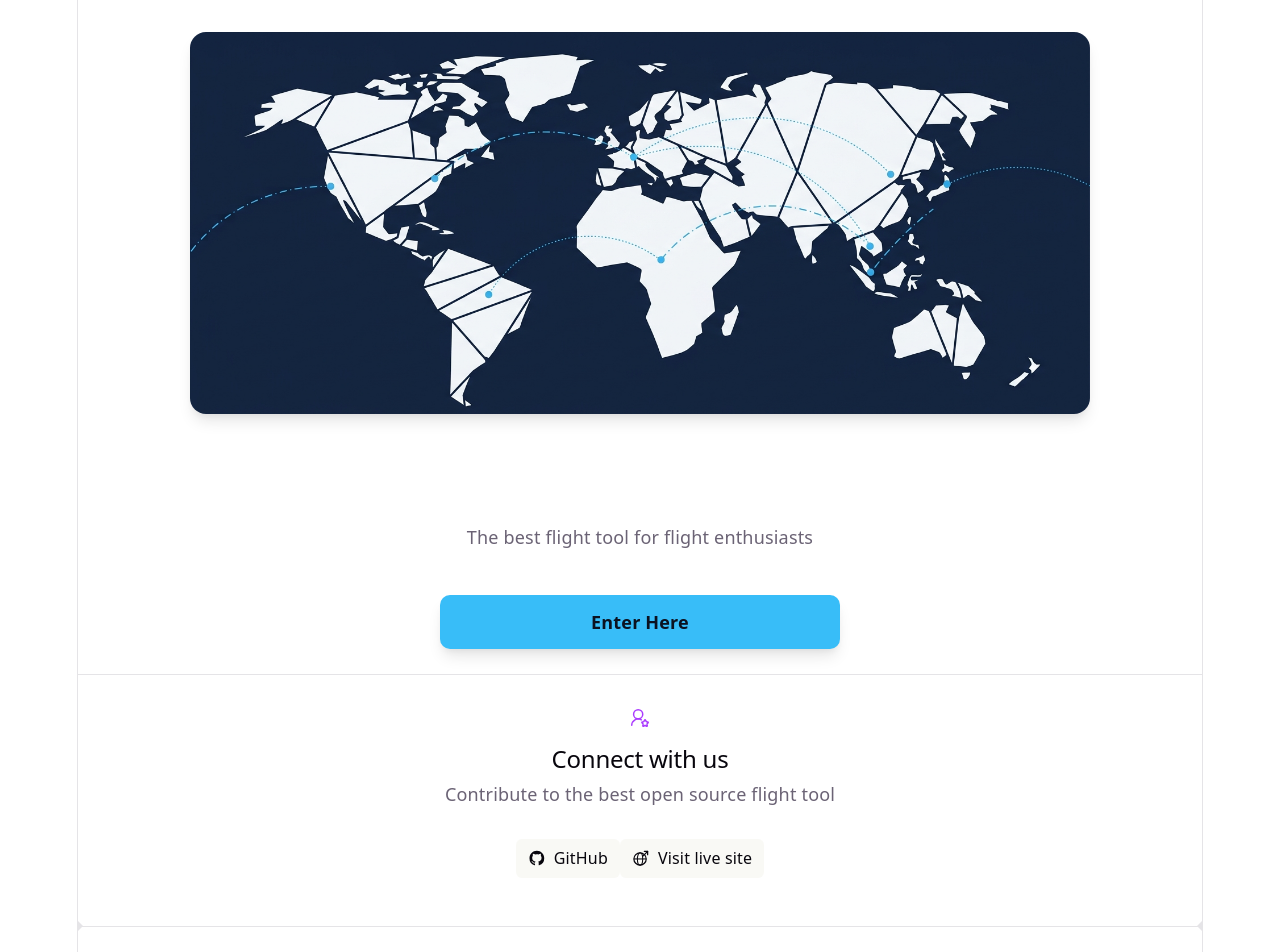
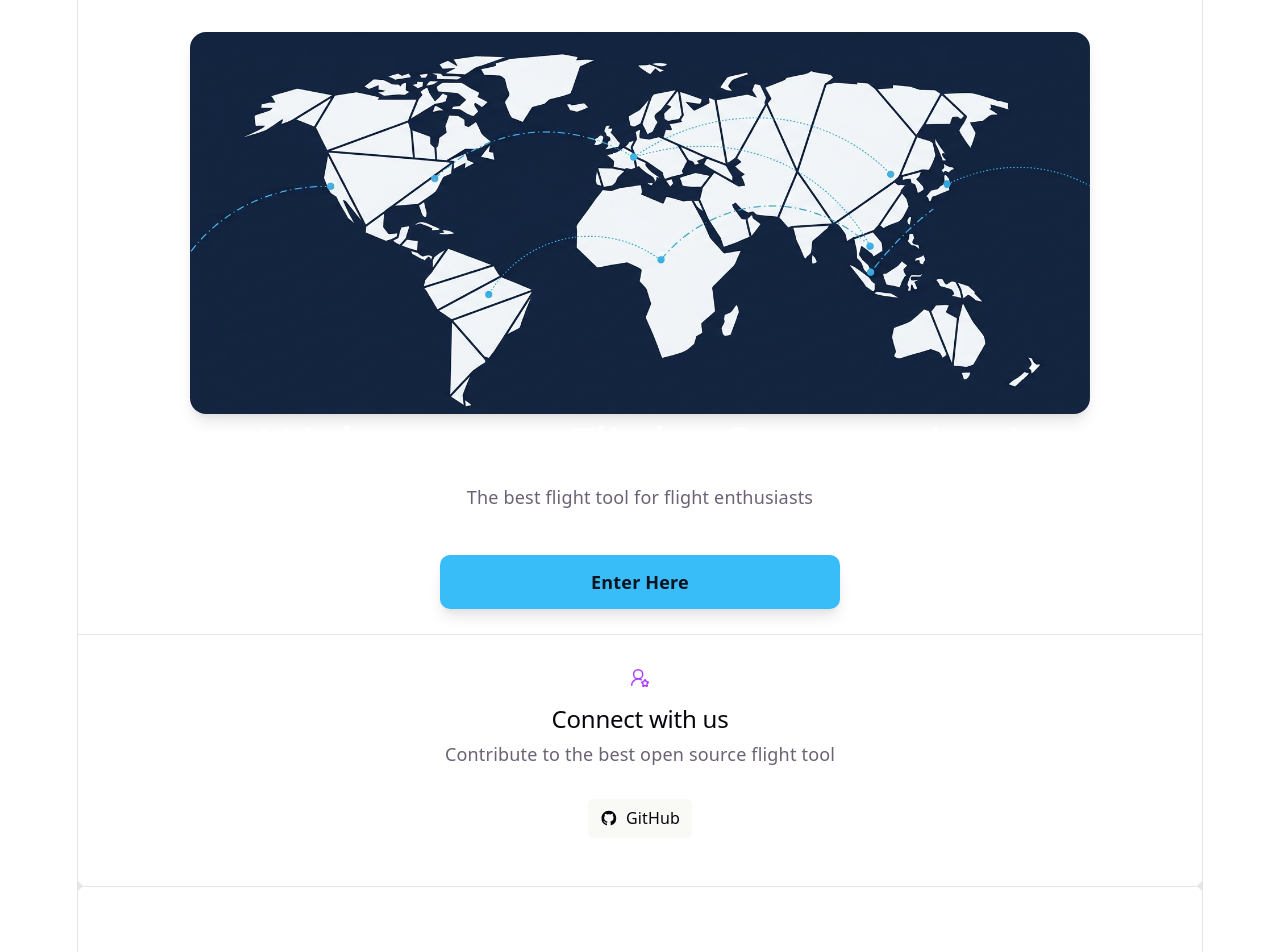
Before and after one commit to miguelroddev/flight_companion, a React (Vite) app: page / in a window 1280 px wide. Shown: the top 952 px of the page. Built offline with nearby package versions, Linux system fonts and the light colour scheme.

Commit message:
Fixed minor UI issues

```diff
--- a/src/pages/HomePage.css
+++ b/src/pages/HomePage.css
@@ -19,13 +19,19 @@
   box-shadow: var(--shadow);
 }
 
+.intro-text {
+  display: flex;
+  flex-direction: column;
+  gap: 24px;
+}
+
 .intro-text h1 {
-  margin: 10;
+  margin: 0;
   color: white;
 }
 
 .intro-text p {
-  margin: 12px 0 0;
+  margin: 0;
 }
 
 #enter-page {
--- a/src/pages/HomePage.tsx
+++ b/src/pages/HomePage.tsx
@@ -53,24 +53,6 @@ function HomePage() {
                   GitHub
                 </a>
               </li>
-
-              <li>
-                <a
-                  href="https://flightcompanion.miguelrodrigues.dev"
-                  target="_blank"
-                  rel="noopener noreferrer"
-                >
-                  <svg
-                    className="button-icon"
-                    role="presentation"
-                    aria-hidden="true"
-                  >
-                    <use href="/icons.svg#visit-site-icon" />
-                  </svg>
-
-                  Visit live site
-                </a>
-              </li>
             </ul>
           </div>
         </section>
```
